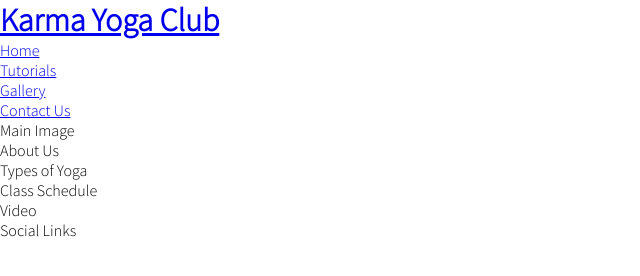
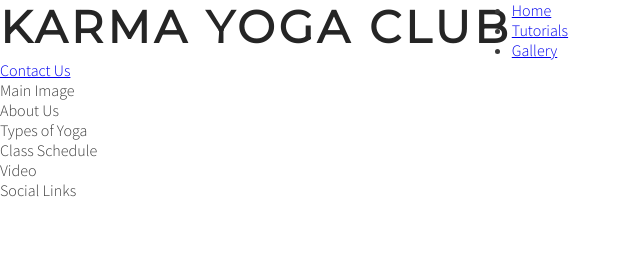
Before and after one commit to brencoding1/bb-project-1-yoga, a plain HTML site: page index.html in a window 1280 px wide. Shown: the whole page, without its empty margins (0-640 px from the left). Drawn offline with Linux system fonts and the light colour scheme.

Commit message:
add style to headings and logo

```diff
--- a/assets/css/style.css
+++ b/assets/css/style.css
@@ -9,4 +9,19 @@
 body {
     font-family: Source Sans Pro, sans-serif;
     font-weight: 400;
+    color: #3a3a3a;
 }
+
+/* headings and logo */
+
+h1, h2 {
+    font-family: Montserrat, sans-serif;
+    text-transform: uppercase;
+    letter-spacing: 4px;
+    color: #252525;
+}
+
+#logo {
+    float: left;
+    font-size: 280%;
+}
--- a/index.html
+++ b/index.html
@@ -15,7 +15,7 @@
 <body>
     <header>
         <a href="index.html">
-            <h1>Karma Yoga Club</h1>
+            <h1 id="logo">Karma Yoga Club</h1>
         </a>
         <nav>
             <ul>
```
